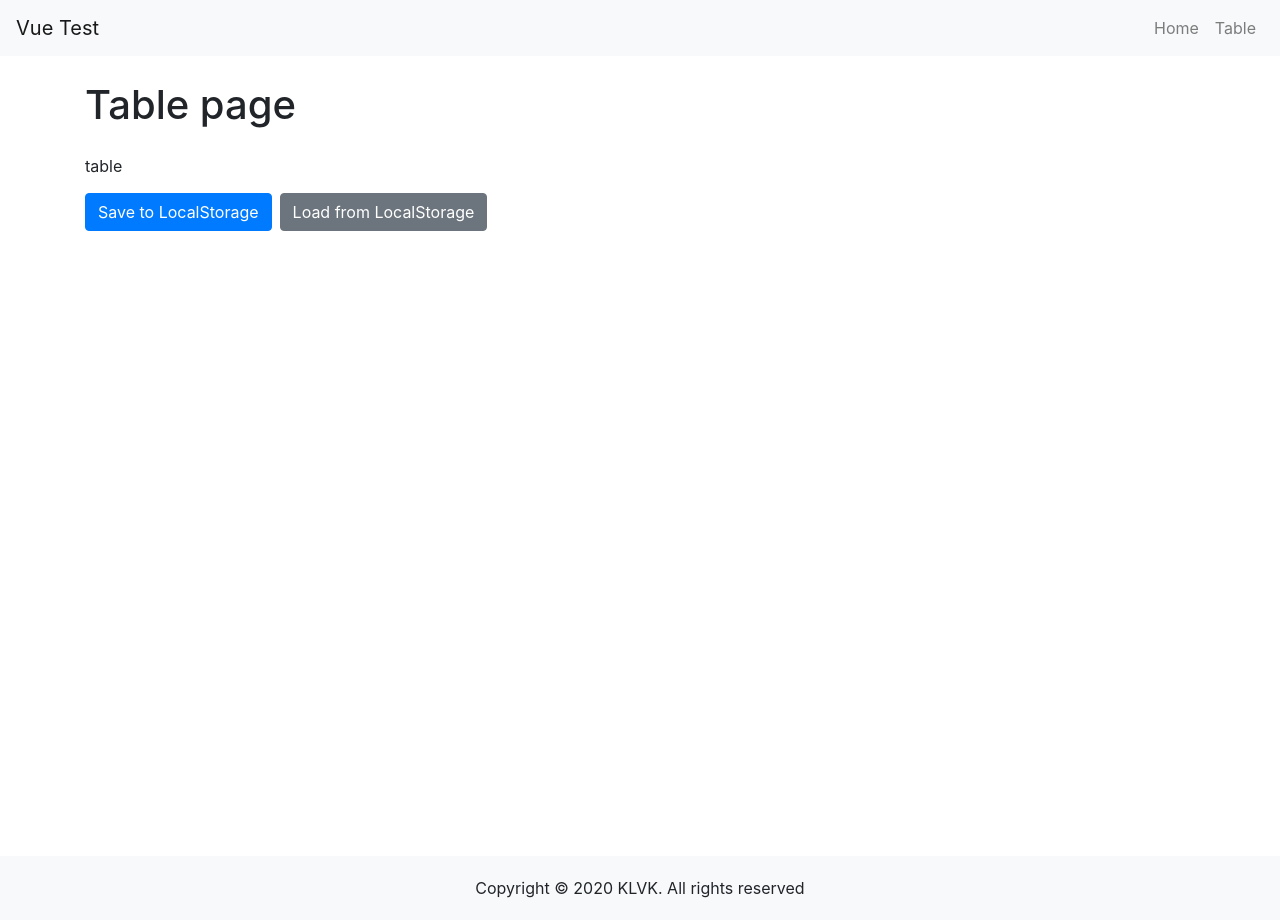
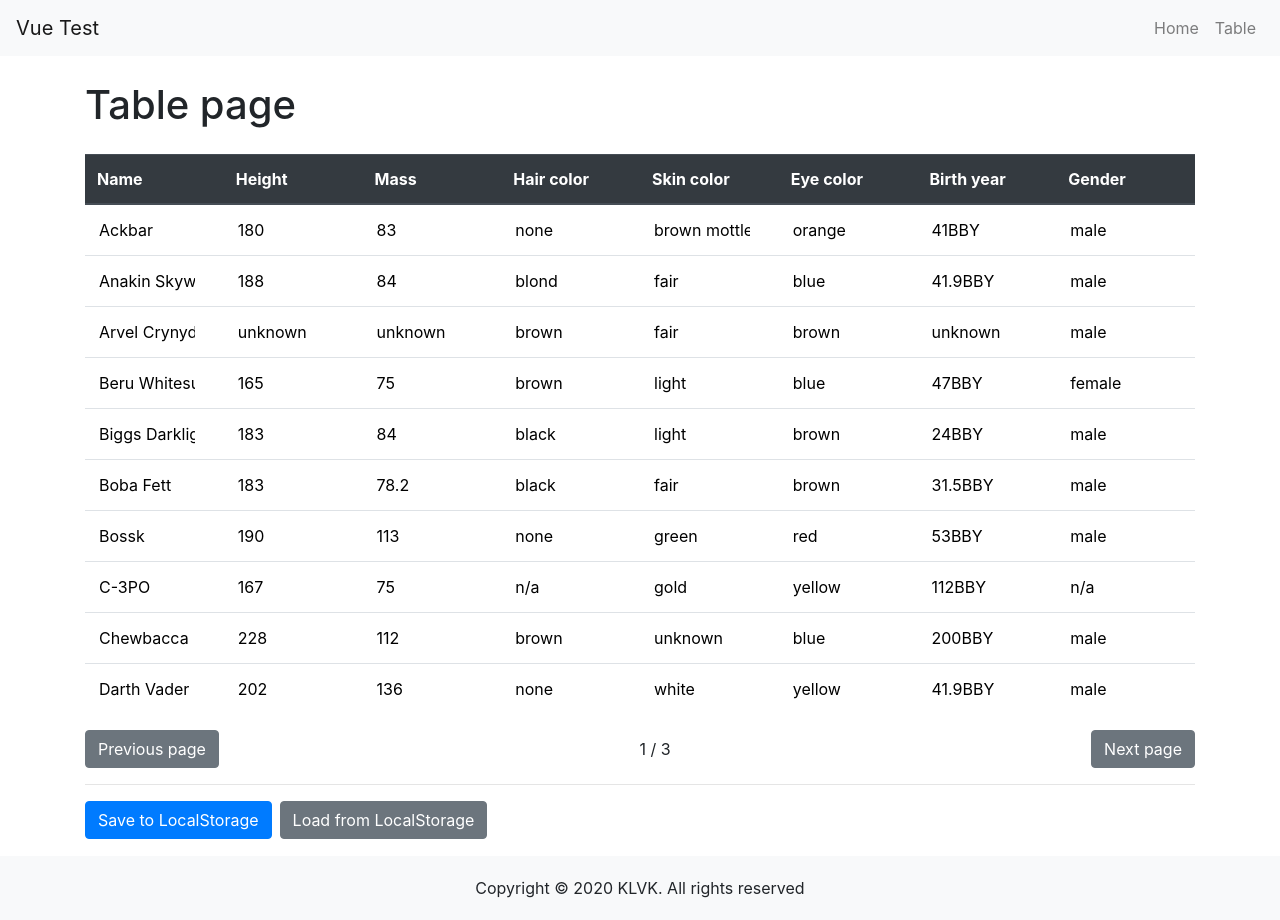
Before and after one commit to klivak/vue-table, a Vue app: page /table in a window 1280 px wide. Built offline with nearby package versions, Linux system fonts and the light colour scheme.

Commit message:
update table

```diff
--- a/package.json
+++ b/package.json
@@ -9,6 +9,7 @@
     "lint": "vue-cli-service lint"
   },
   "dependencies": {
+    "axios": "^0.21.1",
     "core-js": "^3.6.5",
     "register-service-worker": "^1.7.1",
     "vue": "^2.6.11",
--- /dev/null
+++ b/src/api/axios.js
@@ -0,0 +1,5 @@
+import axios from 'axios';
+
+axios.defaults.baseURL = window.location.origin;
+
+export default axios;
--- /dev/null
+++ b/src/api/products.js
@@ -0,0 +1,9 @@
+import axios from '@/api/axios';
+
+const products = data => {
+  return axios.get('/data/products.json', {baseURL: window.location.origin});
+};
+
+export default {
+  products
+};
--- a/src/store/index.ts
+++ b/src/store/index.ts
@@ -1,5 +1,5 @@
-import Vue from "vue";
-import Vuex from "vuex";
+import Vue from 'vue';
+import Vuex from 'vuex';
 
 Vue.use(Vuex);
 
--- a/src/views/Table.vue
+++ b/src/views/Table.vue
@@ -5,16 +5,64 @@
         <div class="col-12">
           <h1>Table page</h1>
         </div>
-        <div class="col-12"></div>
         <div class="col-12">
-          table
+          <!-- <div class="filters">
+            <div
+              v-for="(title, index) in titles"
+              :key="index"
+              @click="toggleVisibility(title, index)"
+            >
+              <input type="checkbox" />
+              {{ title }}
+            </div>
+          </div> -->
         </div>
         <div class="col-12">
+          <table class="table">
+            <thead class="thead-dark">
+              <tr>
+                <th
+                  v-for="(title, index) in titles"
+                  :key="index"
+                  scope="col"
+                  @click.prevent="sortBy(title)"
+                >
+                  {{ title }}
+                </th>
+              </tr>
+            </thead>
+            <tbody>
+              <tr v-for="(item, index) in sortedItems" :key="index">
+                <th scope="row"><input v-model="item.name" /></th>
+                <td><input v-model="item.height" /></td>
+                <td><input v-model="item.mass" /></td>
+                <td><input v-model="item.hair_color" /></td>
+                <td><input v-model="item.skin_color" /></td>
+                <td><input v-model="item.eye_color" /></td>
+                <td><input v-model="item.birth_year" /></td>
+                <td><input v-model="item.gender" /></td>
+              </tr>
+            </tbody>
+          </table>
+        </div>
+        <div class="col-12">
+          <div class="pagination">
+            <button @click.prevent="showPrevPage" class="btn btn-secondary">
+              Previous page
+            </button>
+            <div>{{ currentPage }} / {{ items.length / pageSize }}</div>
+            <button @click.prevent="showNextPage" class="btn btn-secondary">
+              Next page
+            </button>
+          </div>
+        </div>
+        <div class="col-12">
+          <hr />
           <div class="table-footer">
-            <button class="btn btn-primary mr-2">
+            <button @click.prevent="saveToLS" class="btn btn-primary mr-2">
               Save to LocalStorage
             </button>
-            <button class="btn btn-secondary">
+            <button @click.prevent="getFromLS" class="btn btn-secondary">
               Load from LocalStorage
             </button>
           </div>
@@ -26,9 +74,122 @@
 
 <script lang="ts">
 import Vue from 'vue';
+import productsData from '../data/products.json';
+
+export interface ObjectIndexer<T> {
+  [id: string]: T;
+}
+
+export interface ProductItemInterface extends ObjectIndexer<string> {
+  birth_year: string;
+  eye_color: string;
+  gender: string;
+  hair_color: string;
+  height: string;
+  mass: string;
+  name: string;
+  skin_color: string;
+}
+
+export interface ProductTitleInterface extends ObjectIndexer<string> {
+  birth_year: string;
+  eye_color: string;
+  gender: string;
+  hair_color: string;
+  height: string;
+  mass: string;
+  name: string;
+  skin_color: string;
+}
 
 export default Vue.extend({
-  name: 'Home'
+  name: 'Home',
+  data() {
+    return {
+      products: productsData,
+      titles: {} as ProductTitleInterface,
+      items: [{} as ProductTitleInterface],
+
+      // sort
+      currentSort: 'name',
+      currentSortDirection: 'asc',
+
+      // pagination
+      pageSize: 10,
+      currentPage: 1
+    };
+  },
+  watch: {
+    search() {
+      this.currentPage = 1;
+    }
+  },
+  computed: {
+    sortedItems(): Array<{}> {
+      return this.items
+        .slice(0)
+        .sort((a, b) => {
+          let modifier = 1;
+          if (this.currentSortDirection === 'desc') modifier = -1;
+          if (a[this.currentSort] < b[this.currentSort]) return -1 * modifier;
+          if (a[this.currentSort] > b[this.currentSort]) return 1 * modifier;
+          return 0;
+        })
+        .filter((row, index) => {
+          const start = (this.currentPage - 1) * this.pageSize;
+          const end = this.currentPage * this.pageSize;
+          if (index >= start && index < end) return true;
+        });
+    }
+  },
+  beforeMount() {
+    this.initData();
+  },
+  mounted() {
+    console.log(this.products);
+  },
+  methods: {
+    initData() {
+      this.titles = this.products.titles;
+      this.items = this.products.items;
+    },
+    sortBy(s: string) {
+      if (s === this.currentSort) {
+        this.currentSortDirection =
+          this.currentSortDirection === 'asc' ? 'desc' : 'asc';
+      }
+      this.currentSort = s;
+      console.log('currentSort', this.currentSort);
+      console.log('currentSortDirection', this.currentSortDirection);
+    },
+    showNextPage() {
+      if (this.currentPage * this.pageSize < this.items.length) {
+        this.currentPage++;
+      }
+    },
+    showPrevPage() {
+      if (this.currentPage > 1) {
+        this.currentPage--;
+      }
+    },
+    toggleVisibility(name: string, index: string) {
+      console.log('name', name);
+      console.log('index', index);
+    },
+    saveToLS() {
+      localStorage.setItem('titles', JSON.stringify(this.titles));
+      localStorage.setItem('items', JSON.stringify(this.items));
+    },
+    getFromLS() {
+      const titles = localStorage.getItem('titles');
+      const items = localStorage.getItem('items');
+
+      if (titles && items) {
+        this.titles = JSON.parse(titles);
+        this.items = JSON.parse(items);
+      }
+    }
+  }
 });
 </script>
 
@@ -43,5 +204,18 @@ export default Vue.extend({
   &-footer {
     margin-top: 15px;
   }
+
+  tbody {
+    input {
+      width: 100px;
+      border: 0;
+    }
+  }
+
+  .pagination {
+    display: flex;
+    align-items: center;
+    justify-content: space-between;
+  }
 }
 </style>
--- a/tsconfig.json
+++ b/tsconfig.json
@@ -10,6 +10,7 @@
     "esModuleInterop": true,
     "allowSyntheticDefaultImports": true,
     "sourceMap": true,
+    "resolveJsonModule": true,
     "baseUrl": ".",
     "types": [
       "webpack-env",
```
Also changed, not shown: src/router/index.ts (+9 -9 lines), src/data/products.json (renamed from src/assets/data/products.json), 2 other files (tests, documents, lock files or other folders).
